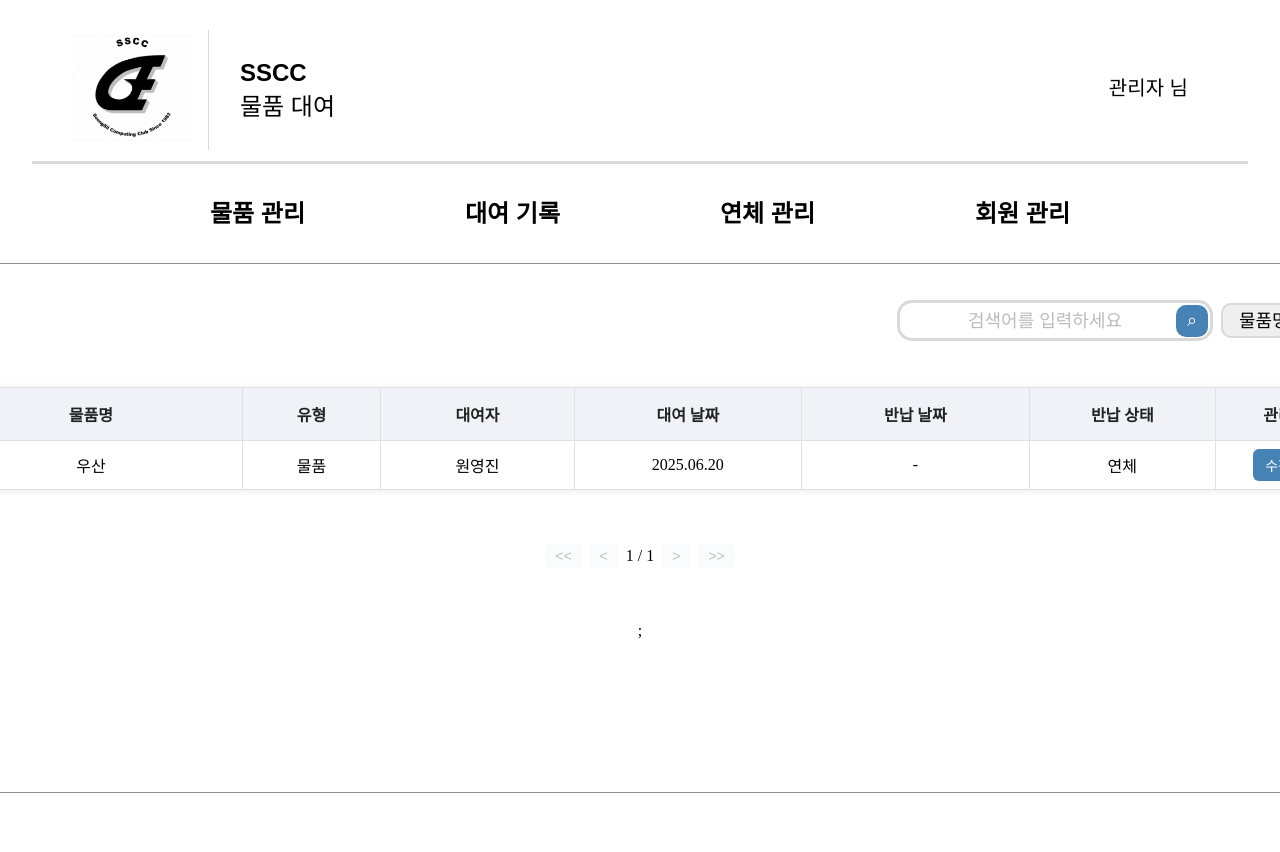
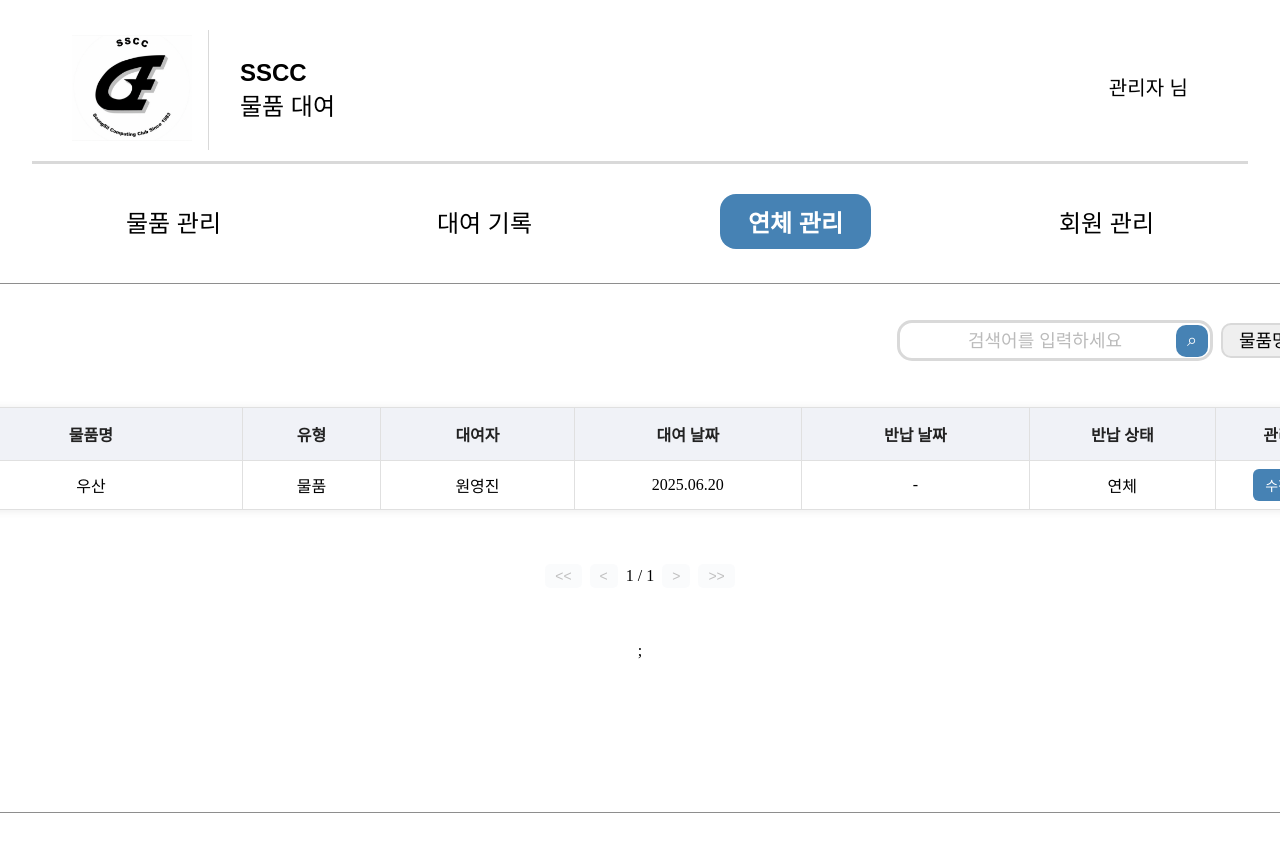
Before and after one commit to SSCC-Library/SSCCtal-FE.WEB, a React (Vite) app: page /overdue in a window 1280 px wide. Shown: the top 852 px of the page. Built offline with nearby package versions, Linux system fonts and the light colour scheme; a web font is replaced by a local one.

Commit message:
refactor: 페이지 이동 시 하이라이트 추가 (#5)

```diff
--- a/src/components/Nav.css
+++ b/src/components/Nav.css
@@ -84,3 +84,23 @@
 	text-decoration: none;
 	color: black;
 }
+
+.gnb-link {
+	color: #333;
+	text-decoration: none;
+	padding: 10px 28px;
+	display: inline-block;
+	border-radius: 16px;
+	transition:
+		background-color 0.2s,
+		color 0.2s;
+	font-weight: 500;
+}
+.gnb-link:hover {
+	background-color: #e0eaf7;
+}
+.gnb-link.active {
+	background-color: #4682b4;
+	color: #fff;
+	font-weight: bold;
+}
--- a/src/components/Nav.jsx
+++ b/src/components/Nav.jsx
@@ -1,8 +1,19 @@
 import React from 'react';
-import { Link } from 'react-router-dom';
+import { Link, NavLink, useLocation } from 'react-router-dom';
 import './nav.css';
 
 function Nav() {
+	console.log('ih');
+	const location = useLocation();
+	const current = location.pathname;
+
+	const menus = [
+		{ to: '/items', label: '물품 관리' },
+		{ to: '/rentals', label: '대여 기록' },
+		{ to: '/overdue', label: '연체 관리' },
+		{ to: '/users', label: '회원 관리' },
+	];
+
 	return (
 		<div className="nav-container">
 			<div className="header">
@@ -23,18 +34,21 @@ function Nav() {
 			<div className="divider2"></div>
 			<ul className="gnb">
 				{/* 주요 메뉴 */}
-				<li>
-					<Link to="/items">물품 관리</Link>
-				</li>
-				<li>
-					<Link to="/rentals">대여 기록</Link>
-				</li>
-				<li>
-					<Link to="/overdue">연체 관리</Link>
-				</li>
-				<li>
-					<Link to="/users">회원 관리</Link>
-				</li>
+				{menus.map((menu) => {
+					console.log('current:', current, 'menu:', menu.to);
+					return (
+						<li key={menu.to}>
+							<NavLink
+								to={menu.to}
+								className={({ isActive }) =>
+									isActive ? 'gnb-link active' : 'gnb-link'
+								}
+							>
+								{menu.label}
+							</NavLink>
+						</li>
+					);
+				})}
 			</ul>
 		</div>
 	);
```
